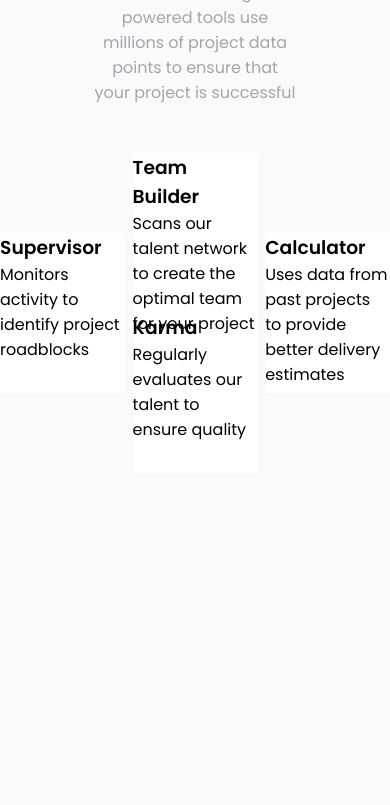
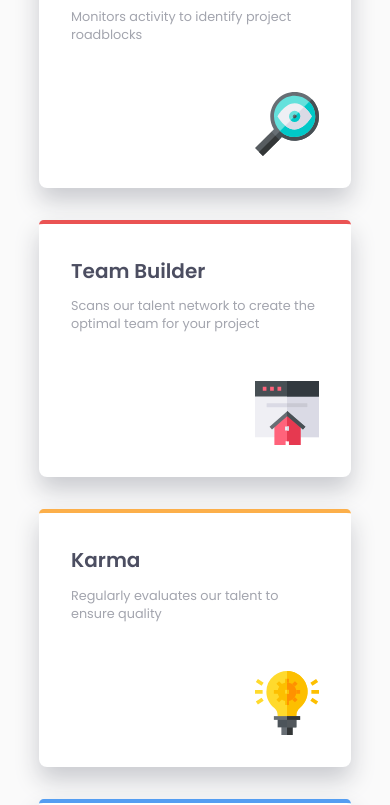
Before and after one commit to elvinasn/4-card-section, a plain HTML site: page index.html in a window 390 px wide. Shown: the part 350-1155 px from the top of the page. Before the commit the page ends 844 px from the top, so only its background shows below. Drawn offline with Linux system fonts and the light colour scheme.

Commit message:
the page is done

```diff
--- a/index.html
+++ b/index.html
@@ -17,26 +17,30 @@
         <p class="heading__bot">Our Artificial Intelligence powered tools use millions of project data points to ensure that your project is successful</p>
       </div>
       <div class="wrapper__sections">
-        <div class="sections__column sections__card">
+        <div class="sections__column sections__card sections__card-cyan">
             <h3>Supervisor</h3>
             <p>Monitors activity to identify project roadblocks</p>
+            <img src="images/icon-supervisor.svg" alt="">
         </div>
 
-        <div class="sections__column">
-            <div class="sections__card">
+        <div class="sections__column column__tworows">
+            <div class="sections__card sections__card-red">
                 <h3>Team Builder</h3>
                 <p>Scans our talent network to create the optimal team for your project</p>
+                <img src="images/icon-team-builder.svg" alt="">
             </div>
 
-            <div class="sections__card">
+            <div class="sections__card sections__card-orange">
                 <h3>Karma</h3>
                 <p>Regularly evaluates our talent to ensure quality</p>
+                <img src="images/icon-karma.svg" alt="">
             </div>
         </div>
 
-        <div class="sections__column sections__card">
+        <div class="sections__column sections__card sections__card-blue">
             <h3>Calculator</h3>
             <p>Uses data from past projects to provide better delivery estimates</p>
+            <img src="images/icon-calculator.svg" alt="">
         </div>
       </div>
   </main>
--- a/style.css
+++ b/style.css
@@ -14,7 +14,7 @@ body{
 }
 .wrapper{
     width: 100%;
-    max-width: 67.5rem;
+    max-width: 70rem;
     display: flex;
     flex-direction: column;
     align-items: center;
@@ -33,7 +33,7 @@ body{
     font-size: 2.5rem;
     font-weight: 600;
     color: hsl(234, 12%, 34%);
-    margin-top: -0.5rem;
+    margin-top: -0.25rem;
     margin-bottom: 1rem;
 }
 .heading__bot{
@@ -47,9 +47,81 @@ body{
     align-items: center;
 }
 .sections__column{
-    width: 32%;
+    width: 31.5%;
+}
+.column__tworows{
+    display: flex;
+    flex-direction: column;
+    gap: 2rem;
+
 }
 .sections__card{
     background-color: white;
-    height: 10rem;
+    padding: 2rem;
+    display: flex;
+    flex-direction: column;
+    border-radius: 0.3rem 0.3rem 0.5rem 0.5rem;
+    border-top: 0.3rem solid;
+    box-shadow: 0rem 0.8rem 1.5rem hsl(229, 6%, 80%);
 }
+.sections__card-red{
+    border-top-color: hsl(0, 78%, 62%);
+}
+.sections__card-cyan{
+    border-top-color: hsl(180, 62%, 55%);
+}
+.sections__card-orange{
+    border-top-color: hsl(34, 97%, 64%);
+}
+.sections__card-blue{
+    border-top-color: hsl(212, 86%, 64%);
+}
+.sections__card h3{
+    margin-bottom: 0.7rem;
+    color: hsl(234, 12%, 34%);
+    font-weight: 600;
+    font-size: 1.25rem;
+}
+.sections__card p{
+    color: hsl(229, 6%, 66%);
+    font-size: 0.8rem;
+}
+.sections__card img{
+    margin-top: 3rem;
+    align-self: flex-end;
+}
+@media all and (max-width: 64rem){
+    body{
+        align-items: flex-start;
+        justify-content: center;
+    }
+    .wrapper{
+        max-width: 19.5rem;
+        padding: 5rem 0;
+    }
+    .wrapper__heading{
+        width: 100%;
+    }
+    .heading__top, .wrapper__heading h1{
+        font-size: 1.4rem;
+    }
+    .wrapper__heading h1{
+        margin-top: 0;
+    }
+    .heading__bot{
+        font-size: 0.95rem;
+        width: 100%;
+    }
+    .wrapper__sections{
+        flex-direction: column;
+    }
+    .sections__column{
+        width: 100%;
+    }
+    .sections__card{
+        margin-bottom: 2rem;
+    }
+    .column__tworows{
+        gap: 0rem;
+    }
+}
```
